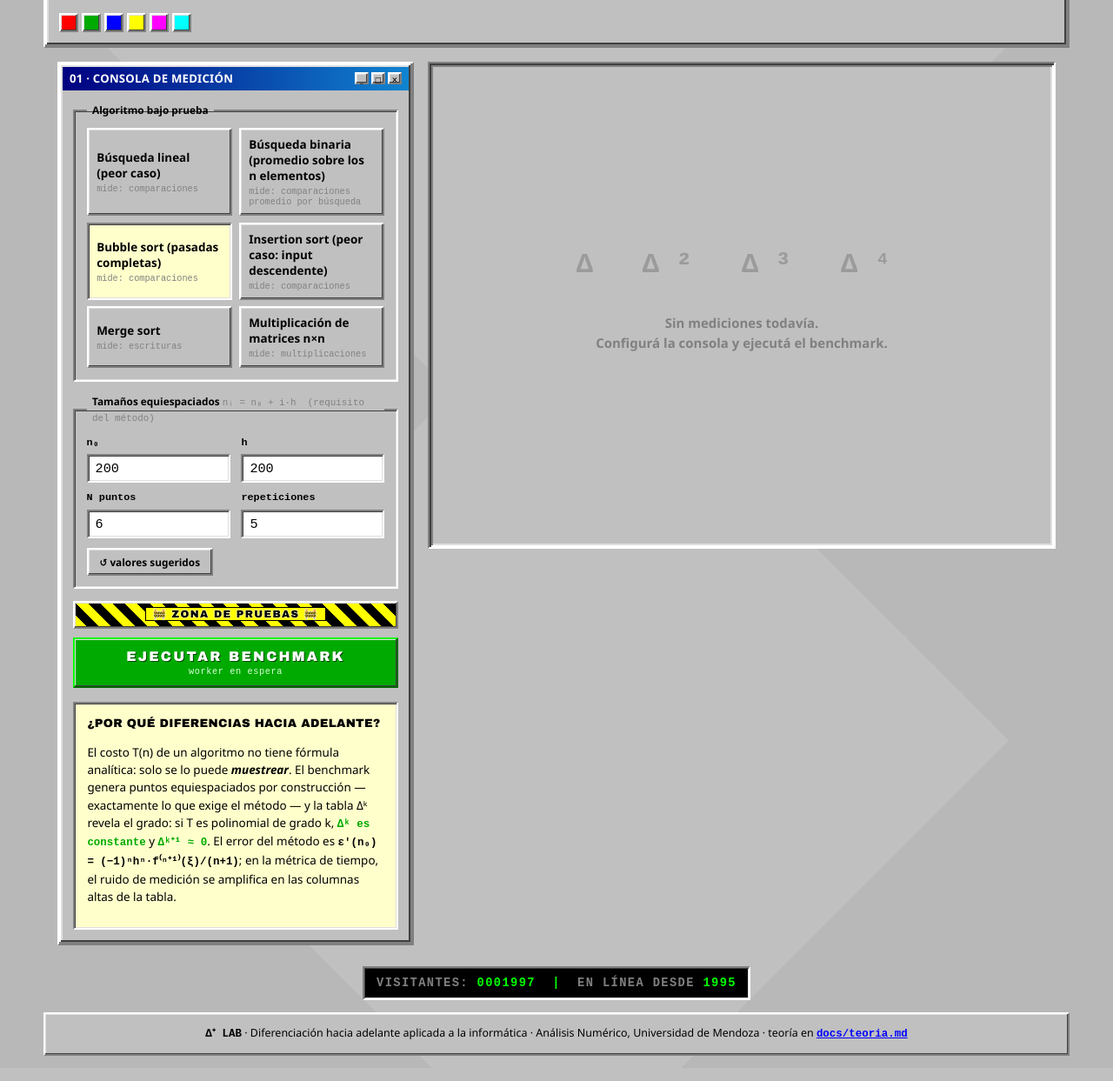
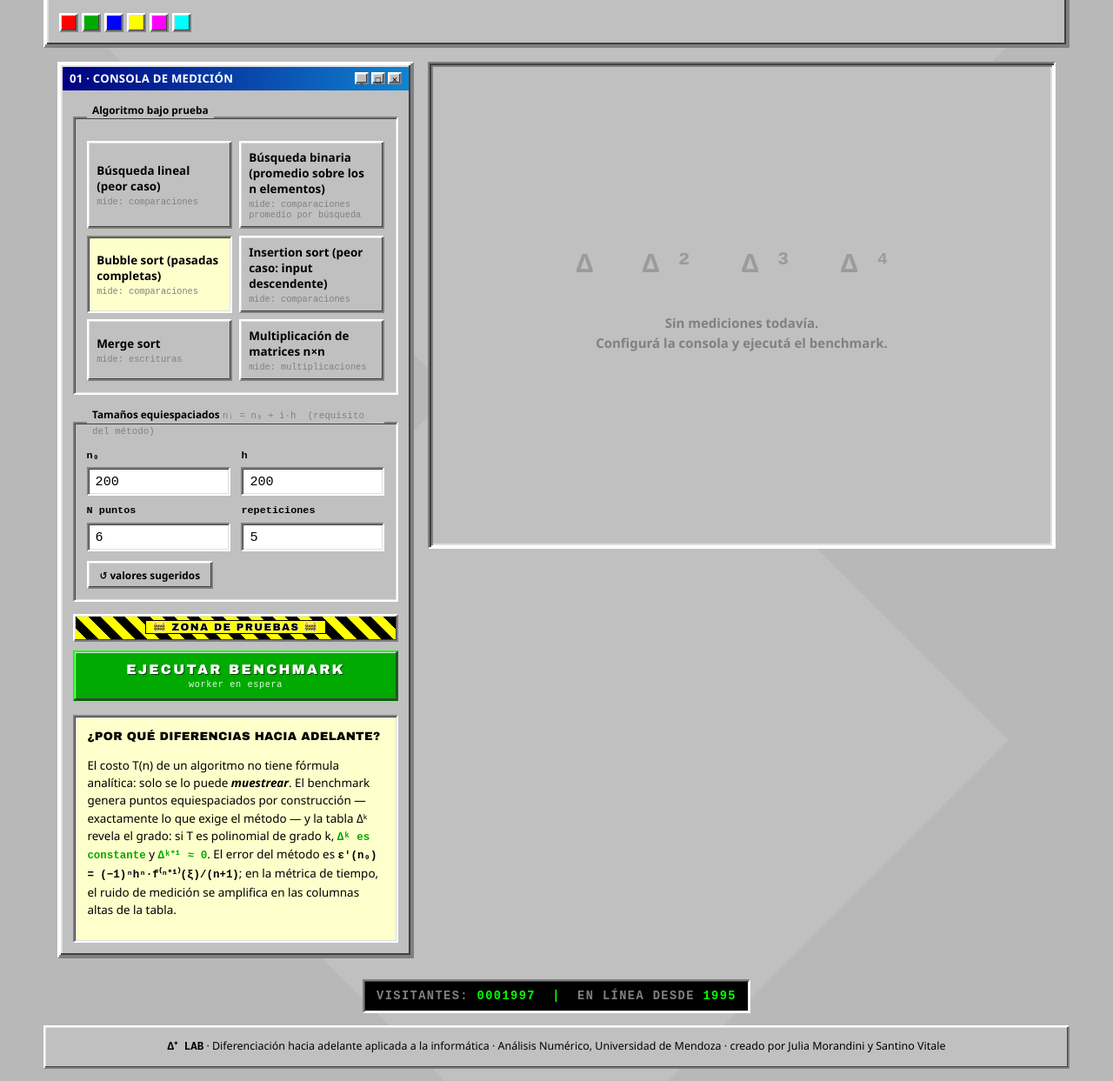
Before and after one commit to SantinoVitale/UM-AN-DiffAdelante, a website with bundled scripts: page index.html in a window 1280 px wide. Shown: the part 349-1592 px from the top of the page at 87% size. Built offline with nearby package versions, Linux system fonts and the light colour scheme.

Commit message:
fix: update footer credits and adjust legend padding in console section

```diff
--- a/index.html
+++ b/index.html
@@ -45,7 +45,7 @@
       <h2 id="console-title" class="panel-title">01 · CONSOLA DE MEDICIÓN<span class="window-controls" aria-hidden="true"><i>_</i><i>□</i><i>✕</i></span></h2>
 
       <fieldset class="algo-picker">
-        <legend>Algoritmo bajo prueba</legend>
+        <legend style="padding-bottom: 15px;">Algoritmo bajo prueba</legend>
         <div id="algo-cards" class="algo-cards"></div>
       </fieldset>
 
@@ -158,8 +158,7 @@
 
   <footer class="colophon">
     <span class="mono">Δ⁺ LAB</span> · Diferenciación hacia adelante aplicada a la informática ·
-    Análisis Numérico, Universidad de Mendoza · teoría en
-    <a href="docs/teoria.md" class="mono">docs/teoria.md</a>
+    Análisis Numérico, Universidad de Mendoza · creado por Julia Morandini y Santino Vitale
   </footer>
 
   <script type="module" src="js/main.js"></script>
```
